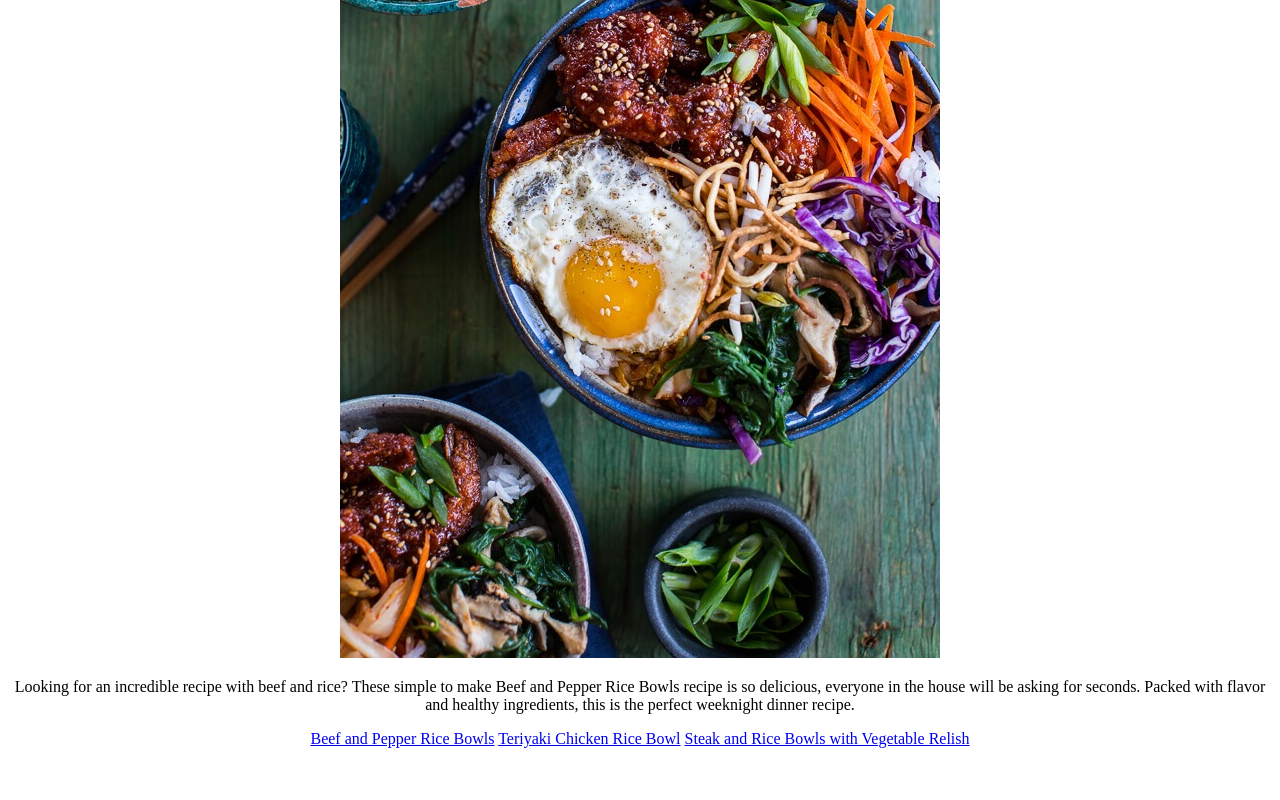
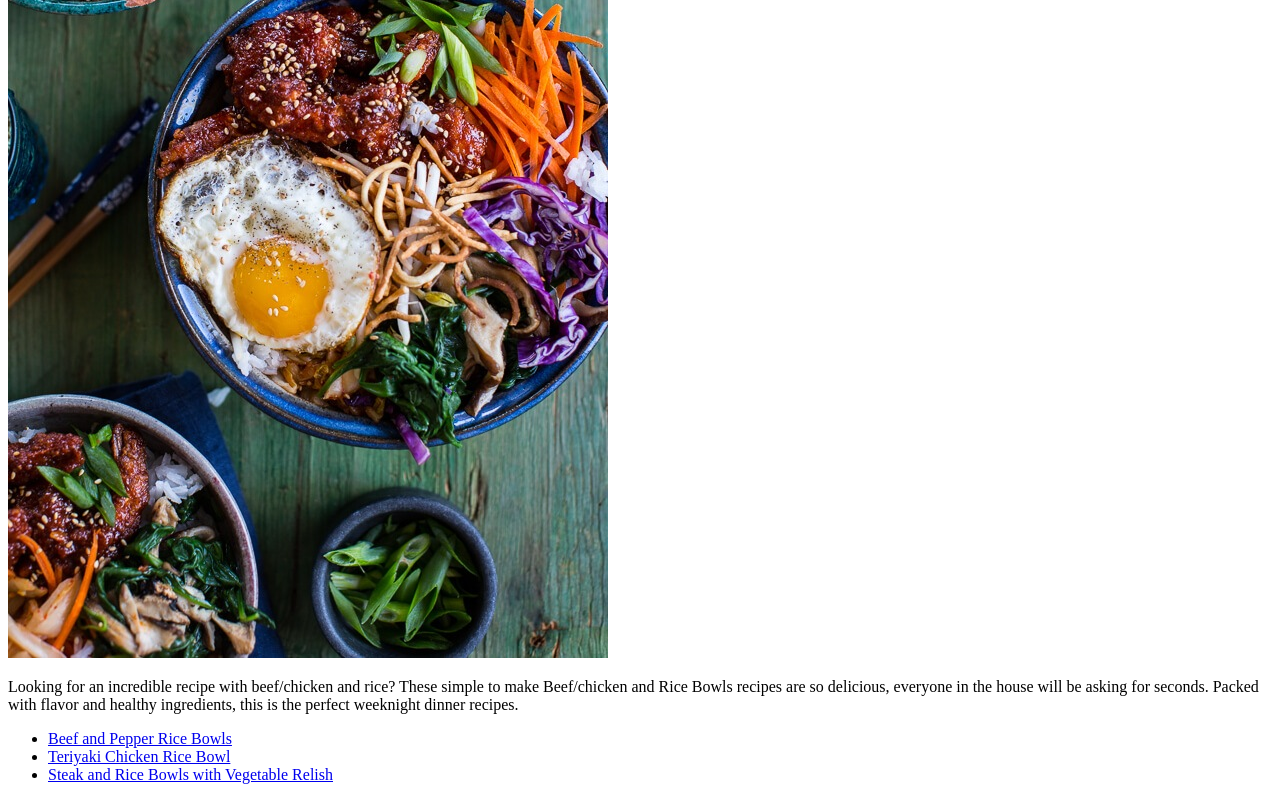
Before and after one commit to TyCmd/odin-recipes, a plain HTML site: page index.html in a window 1280 px wide. Shown: the part 322-1122 px from the top of the page. Before the commit the page ends 1078 px from the top, so only its background shows below. Drawn offline with Linux system fonts and the light colour scheme.

Commit message:
update paragraph

```diff
--- a/index.html
+++ b/index.html
@@ -5,16 +5,16 @@
     <title>Odin Recipes</title>
 </head>
 <body>
-    <center>
         <h1>Odin Recipes</h1>
         <img src="ricebowl.jpg" alt="Picture of rice bowl">
-        <p>Looking for an incredible recipe with beef and rice? These simple to make Beef and
-            Pepper Rice Bowls recipe is so delicious, everyone in the house will be asking for
+        <p>Looking for an incredible recipe with beef/chicken and rice? These simple to make Beef/chicken and
+            Rice Bowls recipes are so delicious, everyone in the house will be asking for
             seconds. Packed with flavor and healthy ingredients, this is the perfect
-            weeknight dinner recipe.</p>
-        <a href="beefpepperbowls.html">Beef and Pepper Rice Bowls</a>
-        <a href="odin-recipes/teriyakichickenbowl.html">Teriyaki Chicken Rice Bowl</a>
-        <a href="odin-recipes/steakricebowl.html">Steak and Rice Bowls with Vegetable Relish</a>
-    </center>
+            weeknight dinner recipes.</p>
+    <ul>
+        <li><a href="beefpepperbowls.html">Beef and Pepper Rice Bowls</a></li>
+        <li><a href="odin-recipes/teriyakichickenbowl.html">Teriyaki Chicken Rice Bowl</a></li>
+        <li><a href="odin-recipes/steakricebowl.html">Steak and Rice Bowls with Vegetable Relish</a></li>
+    </ul>
 </body>
 </html>
```
